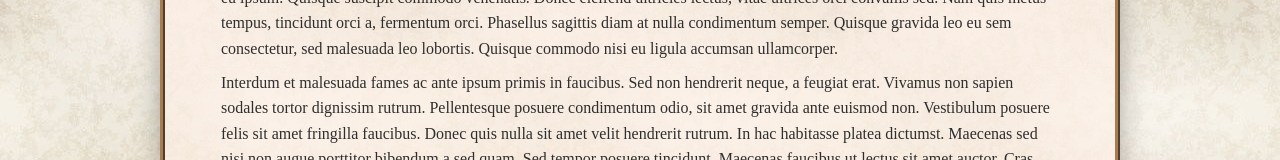
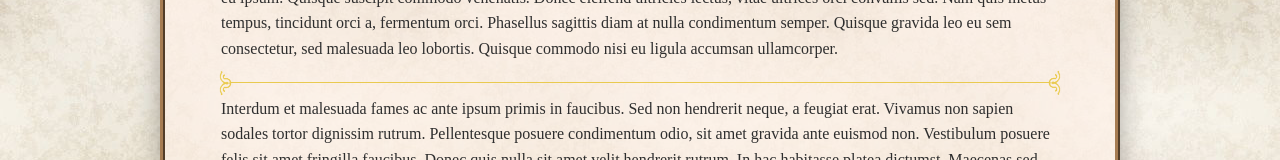
Before and after one commit to sakky0/beerandbooklovers, a React (Vite) app: page / in a window 1280 px wide. Shown: the part 515-675 px from the top of the page. Built offline with nearby package versions, Linux system fonts and the light colour scheme; a web font is replaced by a local one.

Commit message:
Line separator component

```diff
--- /dev/null
+++ b/src/components/Separator/Separator.css
@@ -0,0 +1,22 @@
+.seperator-container {
+    width: 100%;
+    display: flex;
+    flex-direction: row;
+    align-items: center;
+}
+
+.seperator-container .seperator-line {
+    height: 1px;
+    background-color: #E9CA4F;
+    flex-grow: 1;
+}
+
+.seperator-container .seperator-decorator {
+    height: 26px;
+    width: auto;
+    margin: 0 -2px;
+}
+
+.seperator-container .seperator-decorator:first-of-type {
+    transform: rotate(180deg);
+}
--- /dev/null
+++ b/src/components/Separator/Separator.tsx
@@ -0,0 +1,13 @@
+import "./Separator.css";
+
+const Separator = () => {
+    return (
+        <div className="seperator-container">
+            <img src="/line-decoration.png" className="seperator-decorator" />
+            <div className="seperator-line" />
+            <img src="/line-decoration.png" className="seperator-decorator"/>
+        </div>
+    );
+};
+
+export default Separator;
--- a/src/pages/Literature/Literature.tsx
+++ b/src/pages/Literature/Literature.tsx
@@ -1,10 +1,10 @@
+import Separator from "../../components/Separator/Separator";
 import FancyContainer from "../../components/FancyContainer/FancyContainer";
 import "./Literature.css";
 
 const Literature = () => {
     return (
         <FancyContainer>
-            {" "}
             <p>
                 Lorem ipsum dolor sit amet, consectetur adipiscing elit. Praesent sagittis justo in
                 pharetra efficitur. Vivamus pulvinar dapibus accumsan. Integer tempus, ex fermentum
@@ -16,6 +16,7 @@ const Literature = () => {
                 nulla condimentum semper. Quisque gravida leo eu sem consectetur, sed malesuada leo
                 lobortis. Quisque commodo nisi eu ligula accumsan ullamcorper.
             </p>
+            <Separator />
             <p>
                 Interdum et malesuada fames ac ante ipsum primis in faucibus. Sed non hendrerit
                 neque, a feugiat erat. Vivamus non sapien sodales tortor dignissim rutrum.
```
Also changed, not shown: public/line-decoration.png (added).
